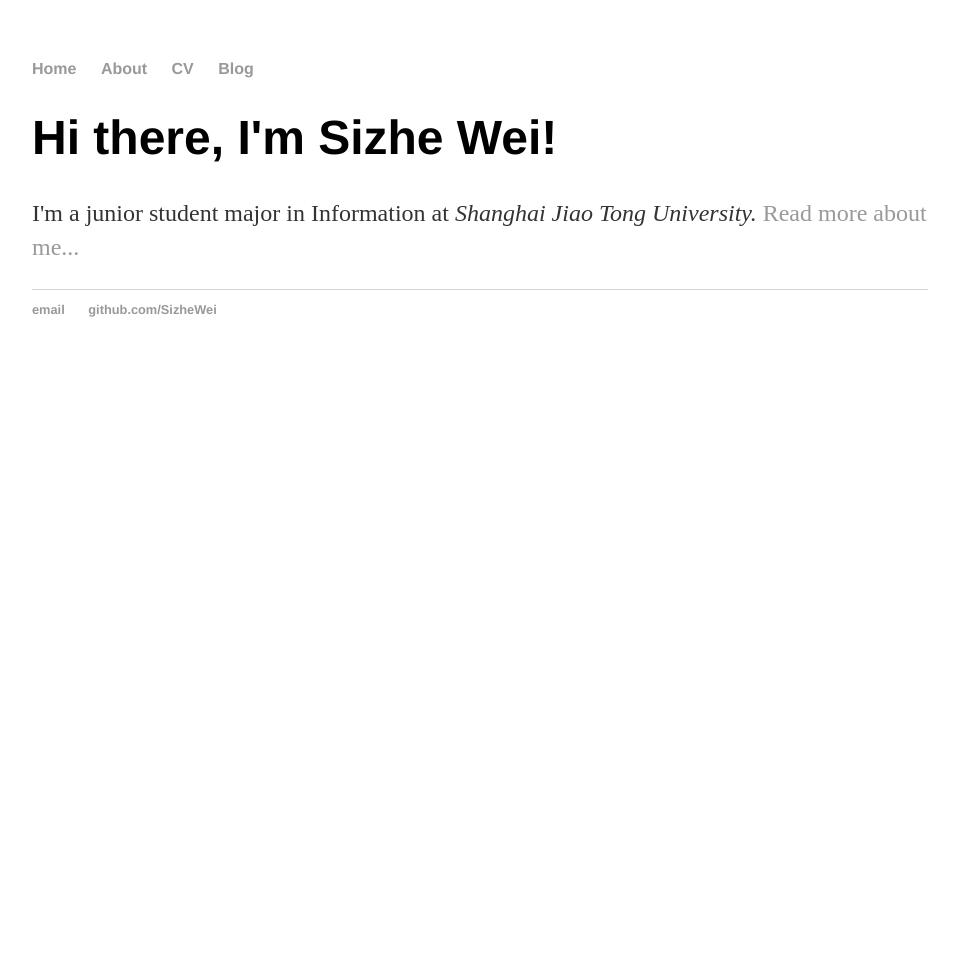
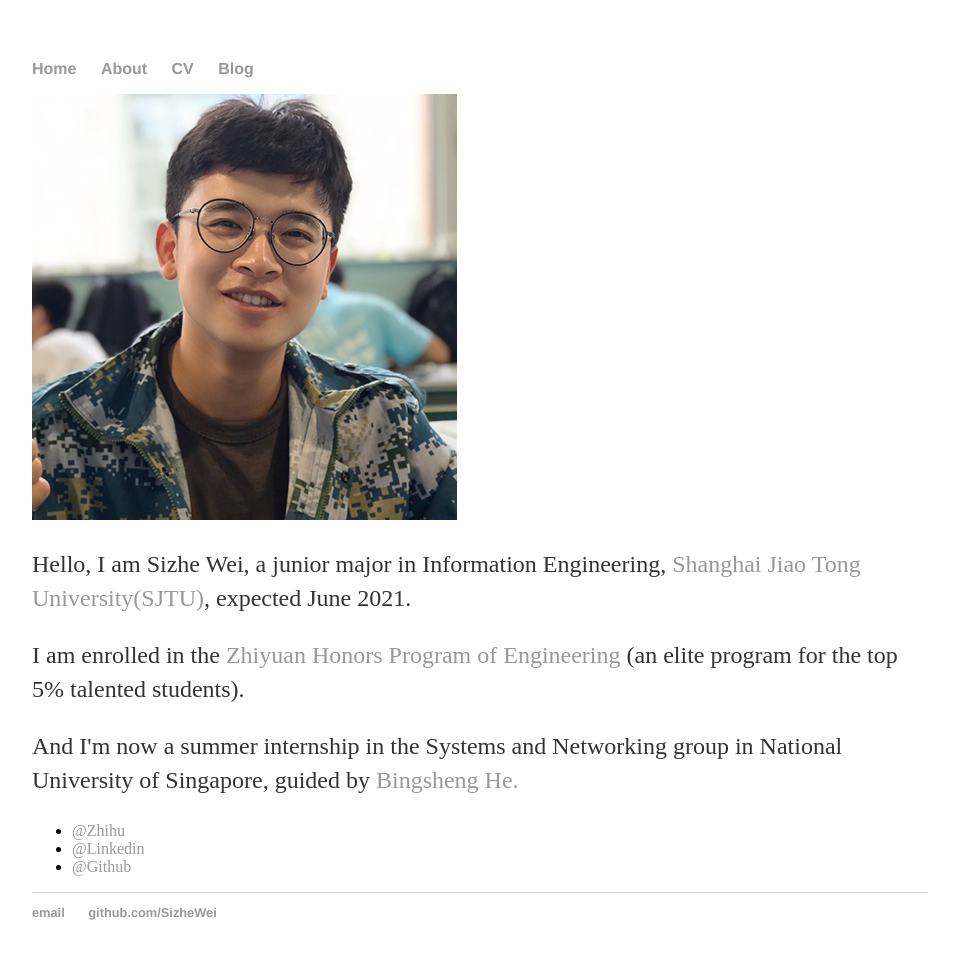
Before and after one commit to SizheWei/SizheWei.github.io, a Jekyll site: the page built from index.html, in a window 1280 px wide. Shown: the whole page, without its empty margins (160-1118 px from the left). Built offline with Jekyll 4.4.1, drawn with Linux system fonts in a browser that asks for light colours; before the commit the page ends 900 px from its top, so only the background shows below that.

Commit message:
modify home file

```diff
--- a/index.html
+++ b/index.html
@@ -2,7 +2,19 @@
 layout: default
 title: SizheWei
 ---
-<div class="blurb">
-	<h1>Hi there, I'm Sizhe Wei!</h1>
-	<p>I'm a junior student major in Information at <em>Shanghai Jiao Tong University.</em>  <a href="/about">Read more about me...</a></p>
-</div><!-- /.blurb -->
+<div class="row marketing">
+	<div class="col-sm-4">
+	<img  class="img-circle avatar" alt="Sizhe Wei" src="img/sizhewei.jpg">
+	</div>
+	<p>Hello, I am Sizhe Wei, a junior major in Information Engineering, <a href="https://www.sjtu.edu.cn/">Shanghai Jiao Tong University(SJTU)</a>, expected June 2021.</p>
+
+	<p>I am enrolled in the <a href="https://zhiyuan.sjtu.edu.cn/">Zhiyuan Honors Program of Engineering</a> (an elite program for the top 5% talented students).</p>
+
+	<p>And I'm now a summer internship in the Systems and Networking group in National University of Singapore, guided by <a href="https://www.comp.nus.edu.sg/~hebs/index.html">Bingsheng He.</a></p>
+
+	<ul class="contacts">
+		<li><a href="https://www.zhihu.com/people/wei-si-zhe-1998/activities">@Zhihu</a></li>
+		<li><a href="https://www.linkedin.com/in/sizhewei/">@Linkedin</a></li>
+		<li><a href="https://github.com/SizheWei">@Github</a></li>
+		</ul>
+</div>
```
Also changed, not shown: img/sizhewei.jpg (added), 3 other files.
